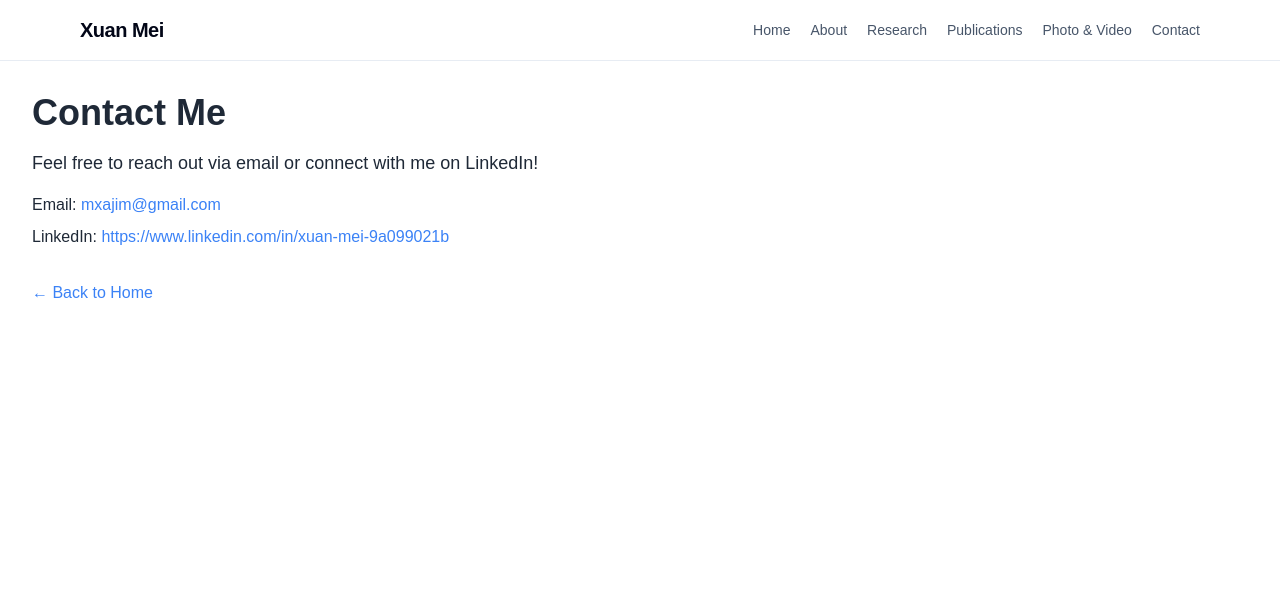
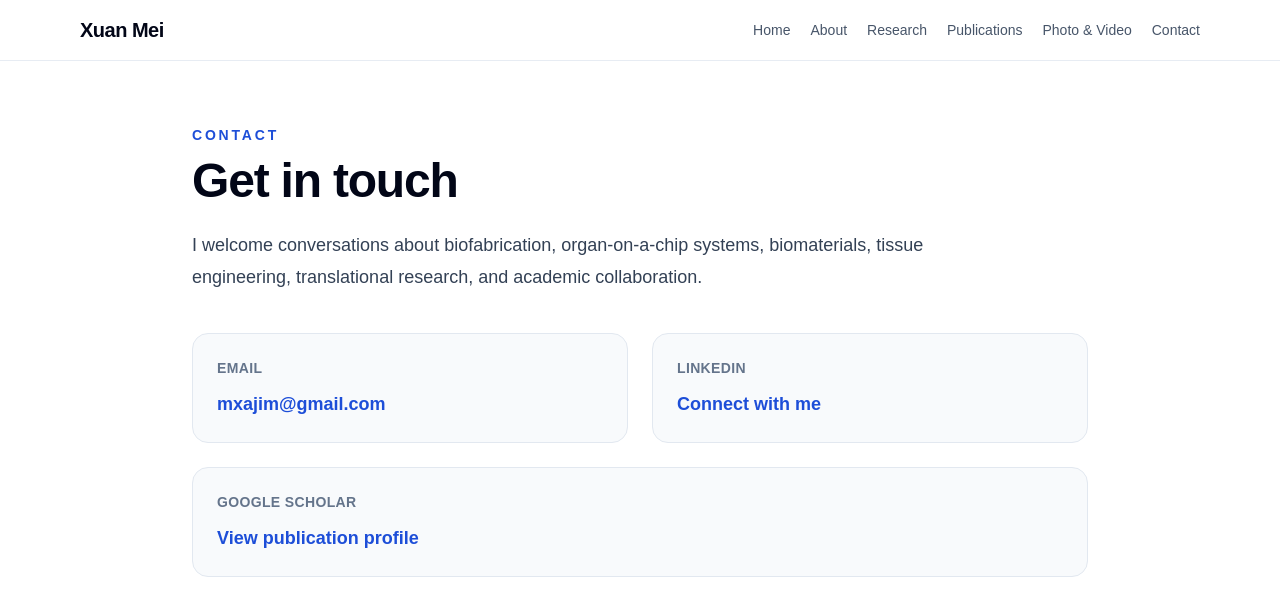
Before and after one commit to mxa911019/xuan-mei-website, a Next.js app: page /contact in a window 1280 px wide. Shown: the top 616 px of the page. Built offline with nearby package versions, Linux system fonts and the light colour scheme.

Commit message:
Improve contact page and fix email link

```diff
--- a/pages/contact.js
+++ b/pages/contact.js
@@ -1,17 +1,45 @@
-import Link from 'next/link';
-
 export default function Contact() {
   return (
-    <div className="min-h-screen p-8 dark:bg-gray-900 text-gray-800 dark:text-white">
-      <h1 className="text-4xl font-bold mb-4">Contact Me</h1>
-      <p className="text-lg max-w-2xl mb-4">
-        Feel free to reach out via email or connect with me on LinkedIn!
-      </p>
-      <ul className="space-y-2">
-        <li>Email: <a href="mxajim@gmail.com" className="text-blue-500 hover:underline">mxajim@gmail.com</a></li>
-        <li>LinkedIn: <a href="https://www.linkedin.com/in/xuan-mei-9a099021b" target="_blank" className="text-blue-500 hover:underline">https://www.linkedin.com/in/xuan-mei-9a099021b</a></li>
-      </ul>
-      <Link href="/" className="text-blue-500 hover:underline mt-8 inline-block">← Back to Home</Link>
-    </div>
+    <main className="min-h-screen bg-white px-4 py-16 text-slate-800 dark:bg-slate-950 dark:text-slate-100">
+      <section className="mx-auto max-w-4xl">
+        <p className="text-sm font-semibold uppercase tracking-[0.2em] text-blue-700 dark:text-blue-300">
+          Contact
+        </p>
+        <h1 className="mt-3 text-4xl font-bold tracking-tight text-slate-950 dark:text-white md:text-5xl">
+          Get in touch
+        </h1>
+        <p className="mt-6 max-w-3xl text-lg leading-8 text-slate-700 dark:text-slate-300">
+          I welcome conversations about biofabrication, organ-on-a-chip systems, biomaterials, tissue engineering, translational research, and academic collaboration.
+        </p>
+
+        <div className="mt-10 grid gap-6 md:grid-cols-2">
+          <a
+            href="mailto:mxajim@gmail.com"
+            className="rounded-2xl border border-slate-200 bg-slate-50 p-6 transition hover:border-blue-600 hover:shadow-md dark:border-slate-800 dark:bg-slate-900"
+          >
+            <p className="text-sm font-semibold uppercase tracking-wide text-slate-500 dark:text-slate-400">Email</p>
+            <p className="mt-3 text-lg font-semibold text-blue-700 dark:text-blue-300">mxajim@gmail.com</p>
+          </a>
+          <a
+            href="https://www.linkedin.com/in/xuan-mei-9a099021b"
+            target="_blank"
+            rel="noreferrer"
+            className="rounded-2xl border border-slate-200 bg-slate-50 p-6 transition hover:border-blue-600 hover:shadow-md dark:border-slate-800 dark:bg-slate-900"
+          >
+            <p className="text-sm font-semibold uppercase tracking-wide text-slate-500 dark:text-slate-400">LinkedIn</p>
+            <p className="mt-3 text-lg font-semibold text-blue-700 dark:text-blue-300">Connect with me</p>
+          </a>
+          <a
+            href="https://scholar.google.com/citations?user=anUzZQ0AAAAJ&hl=en"
+            target="_blank"
+            rel="noreferrer"
+            className="rounded-2xl border border-slate-200 bg-slate-50 p-6 transition hover:border-blue-600 hover:shadow-md dark:border-slate-800 dark:bg-slate-900 md:col-span-2"
+          >
+            <p className="text-sm font-semibold uppercase tracking-wide text-slate-500 dark:text-slate-400">Google Scholar</p>
+            <p className="mt-3 text-lg font-semibold text-blue-700 dark:text-blue-300">View publication profile</p>
+          </a>
+        </div>
+      </section>
+    </main>
   );
 }
```
